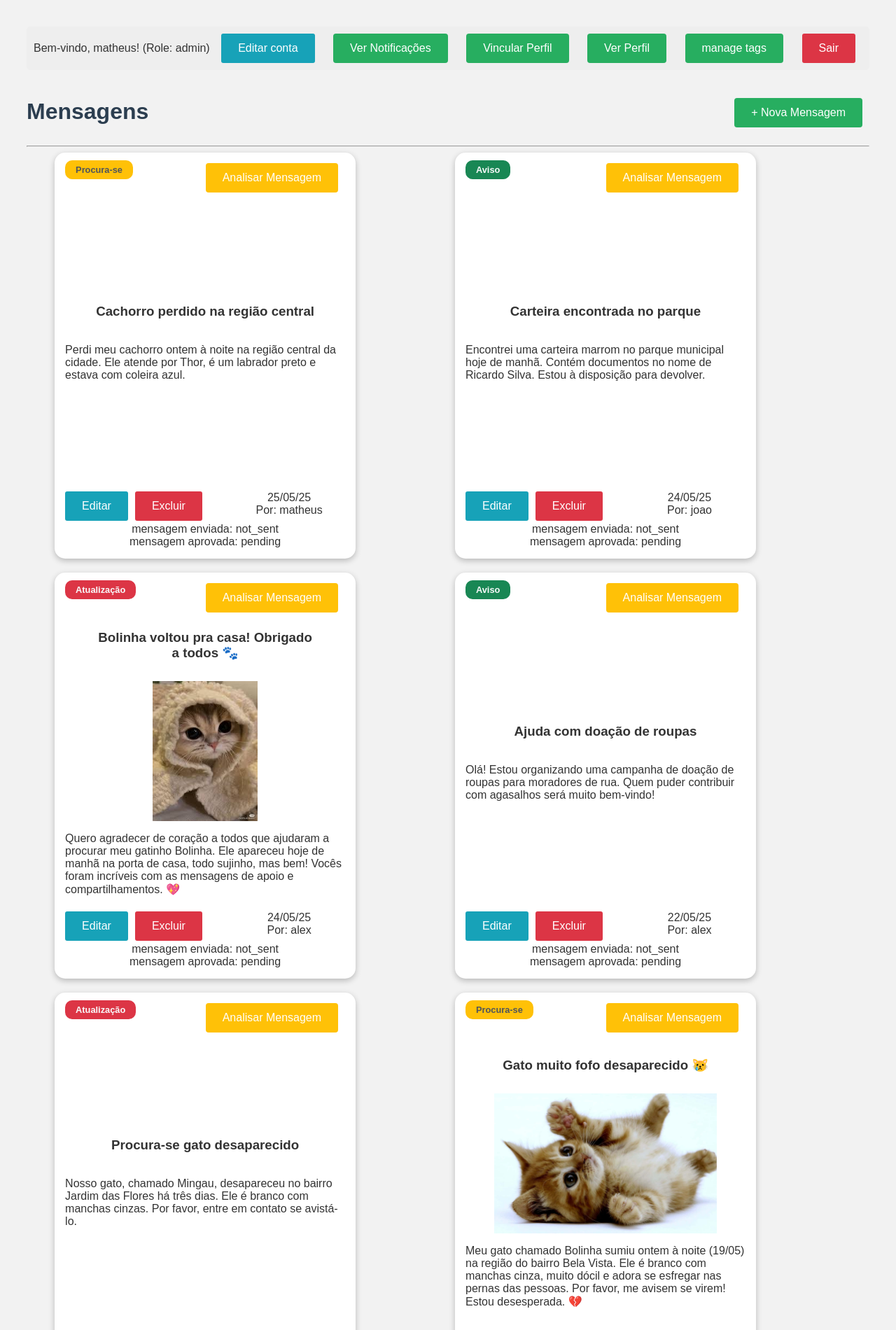
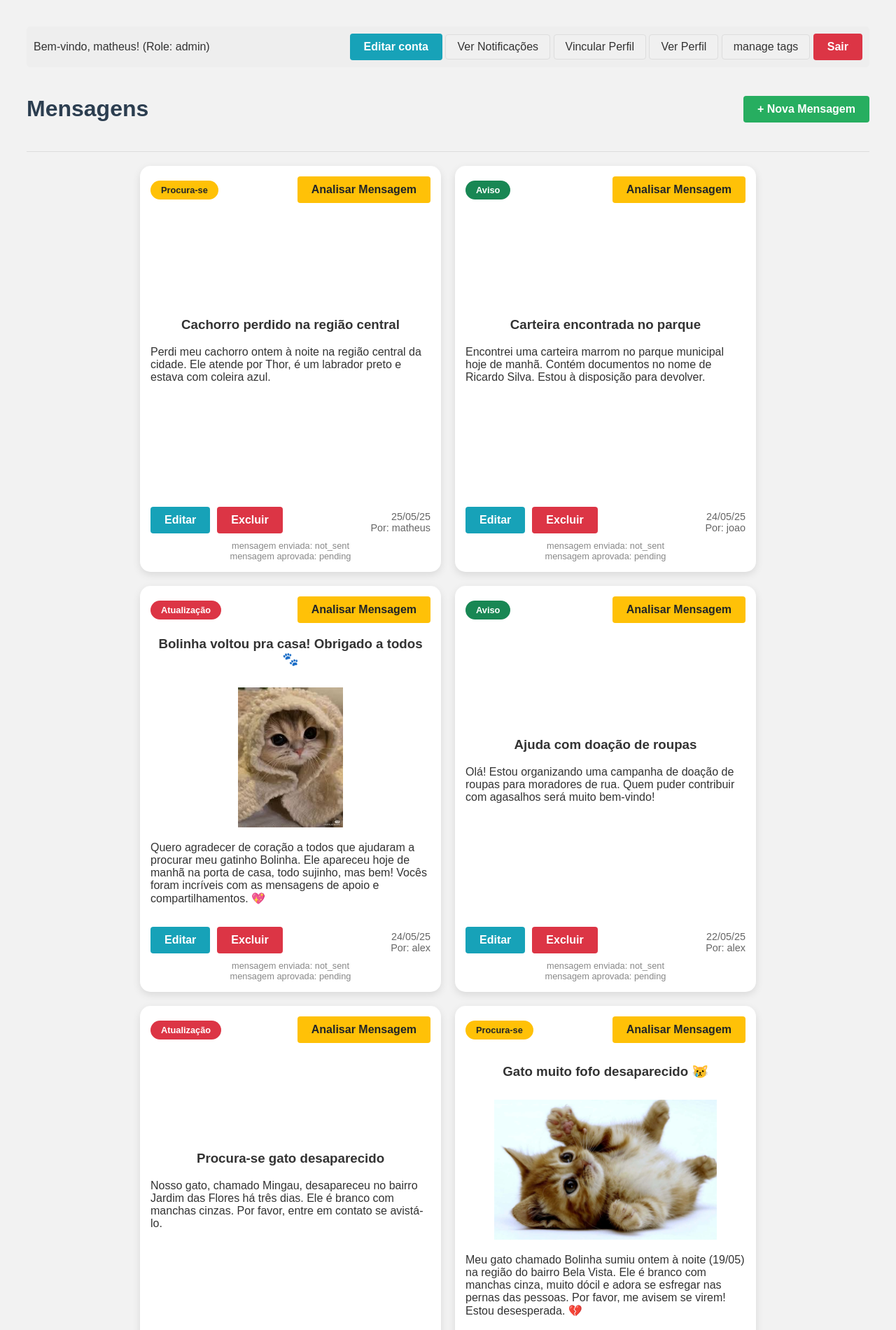
Before and after one commit to ttheus27/exeprienciasCriativa, a PHP site: page / in a window 1280 px wide. Shown: the top 1900 px of the page at 70% size. Run offline with PHP 8.4, Linux system fonts and the light colour scheme; a user stored in the database is signed in; data comes from the database, SQL or seed files in the repository.

Commit message:
chore: ajustes

```diff
--- a/mensagem/index.php
+++ b/mensagem/index.php
@@ -17,69 +17,62 @@ $sql = "SELECT m.*, u.username, t.nome AS tag_nome
         ORDER BY m.criado_em DESC";
 $result = $conn->query($sql);
 
-// Verifica se a consulta foi bem-sucedida
 if (!$result) {
-    ini_set('display_errors', 1); // Temporário para debug
-    error_reporting(E_ALL);     // Temporário para debug
+    ini_set('display_errors', 1);
+    error_reporting(E_ALL);
     die("Erro ao buscar mensagens: " . $conn->error);
 }
 
-// Pega o ID e a ROLE do usuário logado para comparações
 $logged_user_id = isset($_SESSION['user_id']) ? $_SESSION['user_id'] : null;
-$logged_user_role = isset($_SESSION['role']) ? $_SESSION['role'] : null; // <<< Pega a role da sessão
+$logged_user_role = isset($_SESSION['role']) ? $_SESSION['role'] : null;
 
 ?>
 
 <!DOCTYPE html>
 <html>
-
 <head>
     <meta charset="UTF-8">
     <title>Mensagens</title>
     <link rel="stylesheet" href="style.css">
-    <script>
-        function confirmarExclusao(id) {
-            // Pede confirmação antes de redirecionar para a exclusão
-            if (confirm("Tem certeza que deseja excluir esta mensagem?")) {
-                window.location.href = 'process.php?excluir=' + id;
-            }
-        }
-    </script>
 </head>
-
 <body>
-    <!-- Mensagem de Boas vindas e Logout -->
-    <div
-        style="padding: 10px; background-color: #eee; margin-bottom: 20px; border-radius: 5px; display: flex; justify-content: space-between; align-items: center;">
+    <!-- Mensagem de Boas vindas e Logout (COM CLASSES CORRIGIDAS) -->
+    <div class="top-bar" style="padding: 10px; background-color: #eee; margin-bottom: 20px; border-radius: 5px; display: flex; justify-content: space-between; align-items: center;">
         <span>
             Bem-vindo, <?php echo htmlspecialchars($_SESSION['username']); ?>!
             (Role: <?php echo htmlspecialchars($logged_user_role); ?>)
         </span>
+
+        <!-- Botões da barra superior -->
+        <div class="top-bar-buttons">
             <a href="../auth/editar_perfil.php" class="botao botao-editar">Editar conta</a>
+
             <a href="notificacoes.php">
-            <button>Ver Notificações</button>
+                <button class="botao botao-neutro">Ver Notificações</button>
             </a>
             <a href="vincular_perfil.php">
-            <button>Vincular Perfil</button>
+                <button class="botao botao-neutro">Vincular Perfil</button>
             </a>
             <a href="ver_perfil.php">
-            <button>Ver Perfil</button>
+                <button class="botao botao-neutro">Ver Perfil</button>
             </a>
             <a href="manage_tags.php">
-            <button>manage tags</button>
+                <button class="botao botao-neutro">manage tags</button>
             </a>
+
             <a href="../auth/logout.php" class="botao botao-excluir">Sair</a>
+        </div>
     </div>
 
     <div class="msg-header">
+        <div class="header-title">
+            <h1>Mensagens</h1>
+            <!-- Botão de nova mensagem também precisa das classes -->
+            <a href="create.php" class="button-new">
+                <button class="botao botao-nova">+ Nova Mensagem</button>
+            </a>
+        </div>
 
-        <div class="header-title">
-
-            <h1>Mensagens</h1>
-
-            <a href="create.php" class="button-new"><button style="margin-top: 20px">+ Nova Mensagem</button></a>
-        </div>
-        <!-- Exibir mensagens de feedback da sessão (sucesso/erro) -->
         <?php
         if (isset($_SESSION['message_success'])) {
             echo '<div class="message success-message" style="background-color: #d4edda; color: #155724; border: 1px solid #c3e6cb; padding: 10px; margin-bottom: 10px; border-radius: 4px;">' . htmlspecialchars($_SESSION['message_success']) . '</div>';
@@ -100,7 +93,6 @@ $logged_user_role = isset($_SESSION['role']) ? $_SESSION['role'] : null; // <<<
                 $conteudo = htmlspecialchars($row['conteudo']);
                 ?>
                 <div class="message-card  <?php
-                // Limita o tamanho da string de mensagem:
                 if (!empty($row['image_path']) && mb_strlen($conteudo) > 250) {
                     echo 'aumenta-card';
                 }
@@ -132,15 +124,13 @@ $logged_user_role = isset($_SESSION['role']) ? $_SESSION['role'] : null; // <<<
                             <?php if ($row['admin_status'] === 'pending'): ?>
                                 <span>
                                     <a href="analisar_mensagem.php?id=<?= $row['id'] ?>" class="btn-analisar">
-                                        <button class="tag-procurase">Analisar Mensagem</button>
+                                        <button class="botao tag-procurase">Analisar Mensagem</button>
                                     </a>
                                 </span>
                             <?php endif; ?>
                         </div>
                     </div>
                     <div class="message-info">
-
-
                         <div class="card-title">
                             <h3><?= htmlspecialchars($row['titulo']) ?></h3>
                         </div>
@@ -152,15 +142,11 @@ $logged_user_role = isset($_SESSION['role']) ? $_SESSION['role'] : null; // <<<
                         </div>
                         <div class="display-text">
                             <p class="message-text <?php
-                            // Limita o tamanho da string de mensagem:
                             if (!empty($row['image_path']) && mb_strlen($conteudo) > 250) {
                                 echo 'limita-tamanho-txt';
                             }
                             ?>">
-
-                                <?php
-                                echo nl2br($conteudo);
-                                ?>
+                                <?php echo nl2br($conteudo); ?>
                             </p>
                         </div>
                     </div>
@@ -172,8 +158,9 @@ $logged_user_role = isset($_SESSION['role']) ? $_SESSION['role'] : null; // <<<
                                 if ($logged_user_id !== null && ($row['user_id'] == $logged_user_id || $logged_user_role === 'admin')):
                                     ?>
                                     <a href="edit.php?id=<?= $row['id'] ?>" class="botao botao-editar">Editar</a>
-                                    <a href="#" onclick="confirmarExclusao(<?= $row['id'] ?>)"
-                                        class="botao botao-excluir">Excluir</a>
+
+                                    <!-- NOVO BOTÃO DE EXCLUIR: Chama a função para abrir o modal -->
+                                    <button type="button" onclick="abrirModalConfirmacao(<?= $row['id'] ?>)" class="botao botao-excluir">Excluir</button>
                                 <?php endif; ?>
                             </div>
 
@@ -209,12 +196,66 @@ $logged_user_role = isset($_SESSION['role']) ? $_SESSION['role'] : null; // <<<
     <?php endif; ?>
 
     <?php
-    // É importante fechar a conexão e o resultado quando terminar
     if ($result) {
         $result->close();
     }
     $conn->close();
     ?>
+
+    <!-- ****** INÍCIO DO NOVO CONTEÚDO ****** -->
+
+    <!-- ****** MODAL DE CONFIRMAÇÃO DE EXCLUSÃO ****** -->
+    <div id="confirmDeleteModal" class="modal">
+        <div class="modal-content">
+            <h3>Confirmar Exclusão</h3>
+            <p>Tem certeza que deseja excluir esta mensagem? Esta ação não pode ser desfeita.</p>
+            <div class="modal-buttons">
+                <button id="cancelDeleteBtn" class="cancel-btn">Cancelar</button>
+                <button id="confirmDeleteBtn" class="confirm-delete-btn">Sim, Excluir</button>
+            </div>
+        </div>
+    </div>
+    <!-- ******************************************* -->
+
+    <!-- ****** NOVO SCRIPT PARA CONTROLAR O MODAL ****** -->
+    <script>
+        // Seleciona os elementos do DOM
+        const modal = document.getElementById("confirmDeleteModal");
+        const cancelBtn = document.getElementById("cancelDeleteBtn");
+        const confirmBtn = document.getElementById("confirmDeleteBtn");
+
+        // Variável para guardar o ID da mensagem a ser excluída
+        let idParaExcluir = null;
+
+        // Função para ABRIR o modal e GUARDAR o ID
+        function abrirModalConfirmacao(id) {
+            idParaExcluir = id; // Guarda o ID que foi passado como argumento
+            modal.style.display = "block"; // Exibe o modal
+        }
+
+        // Ação do botão "Sim, Excluir"
+        confirmBtn.onclick = function() {
+            if (idParaExcluir !== null) {
+                // Redireciona para o script PHP, passando o ID guardado
+                window.location.href = 'process.php?excluir=' + idParaExcluir;
+            }
+        }
+
+        // Ação do botão "Cancelar" para fechar o modal
+        cancelBtn.onclick = function() {
+            idParaExcluir = null; // Limpa o ID
+            modal.style.display = "none";
+        }
+
+        // Fecha o modal se o usuário clicar fora da caixa de conteúdo
+        window.onclick = function(event) {
+            if (event.target == modal) {
+                idParaExcluir = null; // Limpa o ID
+                modal.style.display = "none";
+            }
+        }
+    </script>
+    <!-- ********************************************** -->
+
 </body>
-
 </html>
--- a/mensagem/style.css
+++ b/mensagem/style.css
@@ -1,3 +1,6 @@
+/* =================================
+   Estilos Gerais e Tipografia
+==================================== */
 body {
   font-family: Arial, sans-serif;
   background-color: #f2f2f2;
@@ -13,19 +16,78 @@ h2 {
 a {
   color: #2980b9;
   text-decoration: none;
-  margin-right: 10px;
 }
 
 a:hover {
   text-decoration: underline;
 }
 
+hr {
+  border: 0;
+  height: 1px;
+  background: #ddd;
+  margin: 20px 0;
+}
+
+
+/* =================================
+   Layout Principal e Cabeçalho
+==================================== */
+.msg-header {
+  display: flex;
+  flex-direction: column;
+}
+
+.header-title {
+  display: flex;
+  flex-direction: row;
+  justify-content: space-between;
+  align-items: center;
+}
+
+/* NOVO: Estilos para a barra de navegação superior */
+.top-bar {
+  /* Os estilos inline no HTML já fazem a maior parte do trabalho */
+}
+
+/* NOVO: Estilos específicos para os botões neutros na barra superior */
+.top-bar button {
+  background-color: #f0f0f0;
+  color: #333;
+  font-weight: normal;
+  padding: 8px 16px;
+  border: 1px solid #ddd;
+}
+
+.top-bar button:hover {
+  background-color: #e0e0e0;
+}
+
+/* Essas regras abaixo garantem que os botões com cor ("Editar conta" e "Sair") não sejam afetados */
+.top-bar .botao-editar,
+.top-bar .botao-excluir {
+  color: white !important; /* Garante a cor do texto correta */
+  border: none !important;  /* Remove a borda adicionada acima */
+}
+
+
+/* =================================
+   Formulários
+==================================== */
 form {
   background-color: white;
   padding: 20px;
   border-radius: 8px;
   max-width: 500px;
   box-shadow: 0 0 10px rgba(0, 0, 0, 0.1);
+}
+
+.form-group {
+  margin-top: 10px;
+}
+
+.form-group label {
+  font-weight: bold;
 }
 
 input[type="text"],
@@ -37,27 +99,76 @@ textarea {
   border: 1px solid #ccc;
 }
 
-button {
-  padding: 12px 24px;
-  background-color: #27ae60;
+
+/* =================================
+   Botões de Ação Principais
+==================================== */
+
+/* Estilo para links que devem parecer botões de ação (Ex: Editar/Excluir no card) */
+.botao {
+  display: inline-block;
+  padding: 10px 20px;
+  font-size: 1em;
+  font-weight: bold;
   color: white;
   border: none;
   border-radius: 4px;
   cursor: pointer;
-  font-size: 1em;
+  text-align: center;
+  text-decoration: none;
+  vertical-align: middle;
+  transition: all 0.2s ease-in-out;
 }
 
-button:hover {
-  background-color: #219150;
+.botao:hover {
+  text-decoration: none;
+  transform: translateY(-2px);
+  box-shadow: 0 4px 8px rgba(0, 0, 0, 0.1);
 }
 
+.botao-editar {
+  background-color: #17a2b8;
+}
+
+.botao-editar:hover {
+  background-color: #117585;
+}
+
+.botao-excluir {
+  background-color: #dc3545;
+}
+
+.botao-excluir:hover {
+  background-color: #b42a38;
+}
+
+/* Botão "+ Nova Mensagem" */
+.button-new button {
+    background-color: #27ae60;
+    color: white;
+    font-weight: bold;
+    border-radius: 4px;
+    padding: 10px 20px;
+    border: none;
+    cursor: pointer;
+    transition: all 0.2s ease-in-out;
+}
+
+.button-new button:hover {
+    background-color: #219150;
+    transform: translateY(-2px);
+    box-shadow: 0 4px 8px rgba(0, 0, 0, 0.1);
+}
+
+
+/* =================================
+   Lista de Cartões de Mensagem
+==================================== */
 .cards_list {
-  width: 95%;
-  margin: 0 auto;
   display: flex;
-  flex-direction: column;
-  flex-flow: wrap;
   flex-wrap: wrap;
+  gap: 20px;
+  justify-content: center; /* CORRIGIDO: Alinha os cards no centro */
 }
 
 .message-card {
@@ -66,14 +177,17 @@ button:hover {
   justify-content: space-between;
   background-color: white;
   padding: 15px;
-  margin: 0 auto;
-  margin-left: 10px;
-  margin-bottom: 20px;
   border-radius: 15px;
-  box-shadow: rgba(0, 0, 0, 0.24) 0px 3px 8px;
+  box-shadow: rgba(0, 0, 0, 0.1) 0px 4px 12px;
   width: 400px;
   height: 550px;
-  transition: all 3s ease;
+  transition: all 0.5s ease;
+}
+
+/* Efeito de expandir o card */
+.aumenta-card:hover {
+  height: auto;
+  min-height: 550px;
 }
 
 .limita-tamanho-txt {
@@ -81,160 +195,161 @@ button:hover {
   -webkit-line-clamp: 6;
   -webkit-box-orient: vertical;
   overflow: hidden;
-  transition: all 3s ease;
-}
-
-.aumenta-card:hover {
-  height: auto !important;
+  transition: -webkit-line-clamp 0.5s ease;
 }
 
 .aumenta-card:hover .limita-tamanho-txt {
-  -webkit-line-clamp: unset;
-  overflow: visible;
+  -webkit-line-clamp: initial;
 }
 
+/* Conteúdo do Card */
+.display-tag {
+  display: flex;
+  justify-content: space-between;
+  align-items: center;
+}
+
+.card-title {
+  text-align: center;
+  margin: 10px 0;
+}
+
+.card-image {
+  text-align: center;
+}
+
+.card-image img {
+  max-width: 100%;
+  max-height: 200px;
+  height: auto;
+  margin-top: 10px;
+}
+
+.card-footer {
+  display: flex;
+  justify-content: space-between;
+  align-items: flex-end;
+  margin-top: 15px;
+}
+
+.class-buttons {
+  display: flex;
+  gap: 10px;
+}
+
+.card-meta {
+  text-align: right;
+  font-size: 0.9em;
+  color: #666;
+}
+
+.status-mensagem {
+  margin-top: 10px;
+  text-align: center;
+  font-size: 0.8em;
+  color: #888;
+}
+
+
+/* =================================
+   Tags
+==================================== */
 .message-tag {
   background-color: #e2e3e5;
   color: #4f545c;
   padding: 6px 15px;
-  border-radius: 10px;
+  border-radius: 20px;
   font-size: 0.8em;
   font-weight: bold;
-  margin-right: 10px;
 }
 
-.tag-importante {
-  background-color: #dc3545;
-  color: #f8f9fa;
+.tag-importante { background-color: #dc3545; color: white; }
+.tag-aviso { background-color: #198754; color: white; }
+.tag-informativo { background-color: #0dcaf0; color: #212529; }
+.tag-procurase { background-color: #ffc107; color: #212529; }
+
+
+/* =================================
+   Modal de Confirmação
+==================================== */
+.modal {
+    display: none;
+    position: fixed;
+    z-index: 1000;
+    left: 0;
+    top: 0;
+    width: 100%;
+    height: 100%;
+    overflow: auto;
+    background-color: rgba(0, 0, 0, 0.6);
+    animation-name: fadeIn;
+    animation-duration: 0.4s;
 }
 
-.tag-aviso {
-  background-color: #198754;
-  color: #f8f9fa;
+.modal-content {
+    background-color: #fefefe;
+    margin: 15% auto;
+    padding: 25px;
+    border: 1px solid #888;
+    width: 90%;
+    max-width: 450px;
+    border-radius: 8px;
+    text-align: center;
+    box-shadow: 0 5px 15px rgba(0,0,0,0.3);
+    animation-name: slideIn;
+    animation-duration: 0.4s;
 }
 
-.tag-informativo {
-  background-color: #0dcaf0;
+.modal-content h3 {
+    margin-top: 0;
+    color: #333;
 }
 
-.tag-procurase {
-  background-color: #ffc107;
+.modal-content p {
+    color: #555;
+    line-height: 1.5;
 }
 
-.card-title {
-  display: flex;
-  justify-content: center;
+.modal-buttons {
+    margin-top: 20px;
 }
 
-.card-title h3 {
-  width: 80%;
-  text-align: center;
+.modal-buttons button {
+    padding: 10px 20px;
+    margin: 0 10px;
+    border: none;
+    border-radius: 5px;
+    cursor: pointer;
+    font-weight: bold;
+    font-size: 1rem;
+    transition: all 0.2s ease-in-out;
 }
 
-.card-image {
-  display: flex;
-  justify-content: center;
-}
-
-.card-footer {
-  display: flex;
-  flex-direction: row;
-  justify-content: space-between;
-}
-
-.class-buttons {
-  display: flex;
-  flex-direction: row;
-  justify-content: space-between;
-}
-
-.footer-member {
-  width: 40%;
-}
-
-.card-meta {
-  display: flex;
-  flex-direction: column;
-}
-
-.card-meta div {
-  text-align: center;
-}
-
-.msg-header {
-  display: flex;
-  flex-direction: column;
-}
-
-.header-title {
-  display: flex;
-  flex-direction: row;
-  justify-content: space-between;
-}
-
-.botao {
-  padding: 12px 24px;
-  text-decoration: none;
-  border-radius: 3px;
-  transition: background-color 0.3s ease, transform 0.2s ease;
-  height: 18px;
-}
-
-.botao-editar {
-  background-color: #17a2b8;
+.modal-buttons .cancel-btn {
+    background-color: #6c757d;
     color: white;
 }
 
-.botao-editar:hover {
-  background-color: #117585;
-  transform: scale(1.02);
-  text-decoration: none;
+.modal-buttons .cancel-btn:hover {
+    background-color: #5a6268;
 }
 
-.botao-excluir {
+.modal-buttons .confirm-delete-btn {
     background-color: #dc3545;
     color: white;
 }
 
-.botao-excluir:hover {
-  background-color: #b42a38;
-  transform: scale(1.02);
-  text-decoration: none;
+.modal-buttons .confirm-delete-btn:hover {
+    background-color: #c82333;
 }
 
-.form-group {
-  margin-top: 10px;
+/* Animações do Modal */
+@keyframes slideIn {
+  from { margin-top: -50px; opacity: 0 }
+  to { margin-top: 15%; opacity: 1 }
 }
 
-.form-group label {
-  font-weight: bold;
+@keyframes fadeIn {
+  from { opacity: 0 }
+  to { opacity: 1 }
 }
-
-.new-message {
-  display: flex;
-}
-
-.new-message .container {
-  margin: auto;
-  width: 400px;
-}
-
-.new-message .container h1 {
-  text-align: center;
-}
-
-.submit-button {
-  display: flex;
-  justify-content: center;
-}
-
-.display-tag {
-  display: flex;
-  flex-direction: row;
-  justify-content: space-between;
-}
-
-.status-mensagem {
-  margin-top: 3px;
-  text-align: center;
-}
```
Lines whose indentation alone changed are shown as unchanged.
